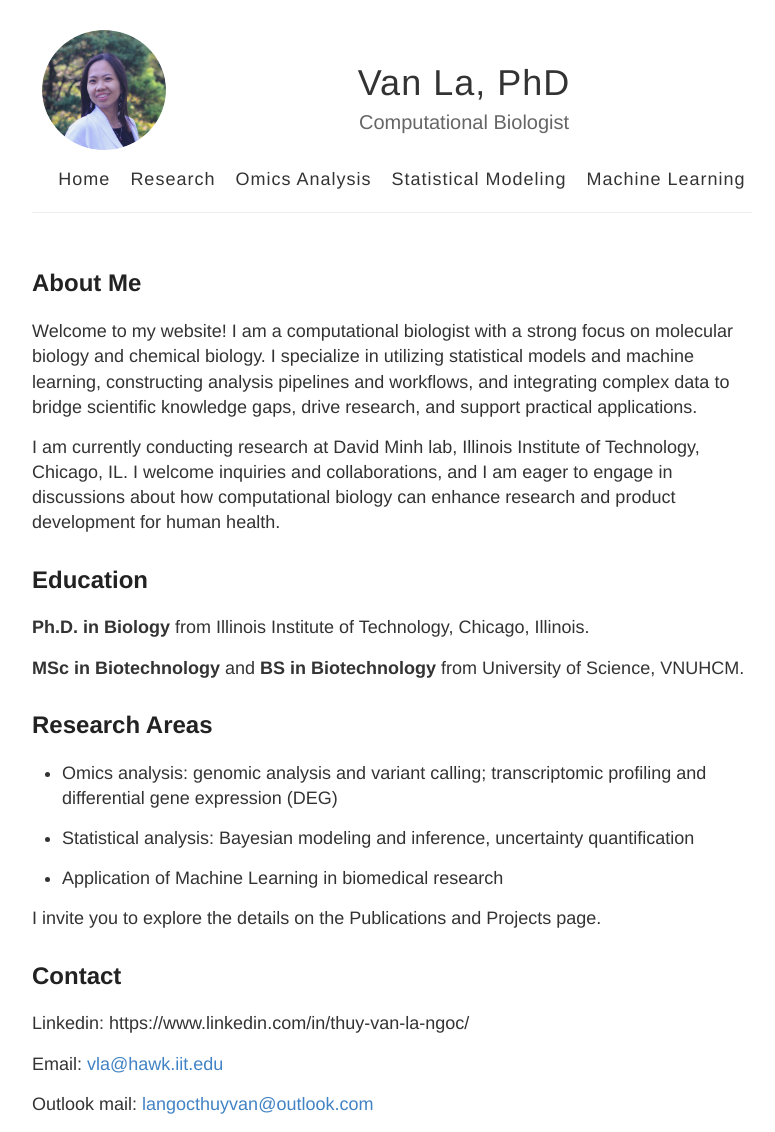
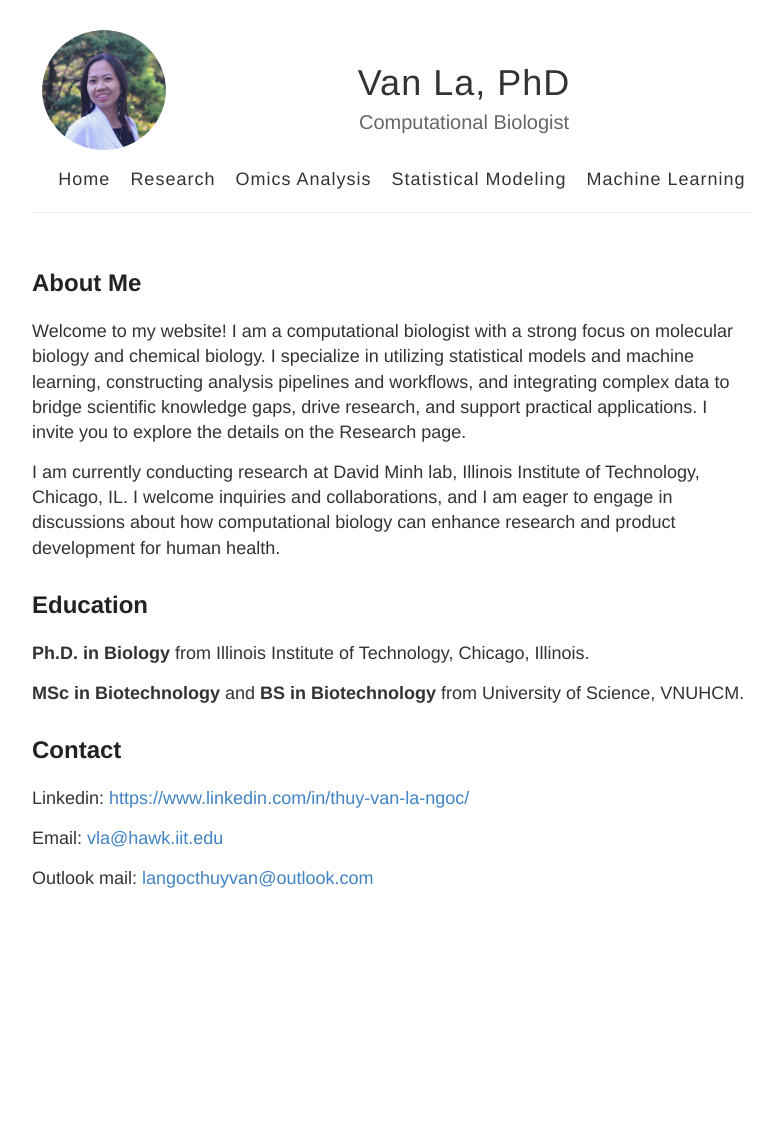
Before and after one commit to vanngocthuyla/vanngocthuyla.github.io, a Jekyll site: the page built from index.md, in a window 1280 px wide. Shown: the whole page, without its empty margins (248-1023 px from the left). Built offline with Jekyll 4.4.1, drawn with Linux system fonts in a browser that asks for light colours; after the commit the page ends 906 px from its top, so only the background shows below that.

Commit message:
Update index.md

```diff
--- a/index.md
+++ b/index.md
@@ -15,19 +15,9 @@ I am currently conducting research at David Minh lab, Illinois Institute of Tech
 
 **MSc in Biotechnology** and **BS in Biotechnology** from University of Science, VNUHCM.
 
-## Research Areas
-
-- Omics analysis: genomic analysis and variant calling; transcriptomic profiling and differential gene expression (DEG)
-
-- Statistical analysis: Bayesian modeling and inference, uncertainty quantification
-
-- Application of Machine Learning in biomedical research
-
-I invite you to explore the details on the Publications and Projects page.
-
 ## Contact
 
-Linkedin: https://www.linkedin.com/in/thuy-van-la-ngoc/
+Linkedin: [https://www.linkedin.com/in/thuy-van-la-ngoc/](https://www.linkedin.com/in/thuy-van-la-ngoc/)
 
 Email: [vla@hawk.iit.edu](vla@hawk.iit.edu)
 
```
Also changed, not shown: other parts of index.md (+1 -1 lines).
